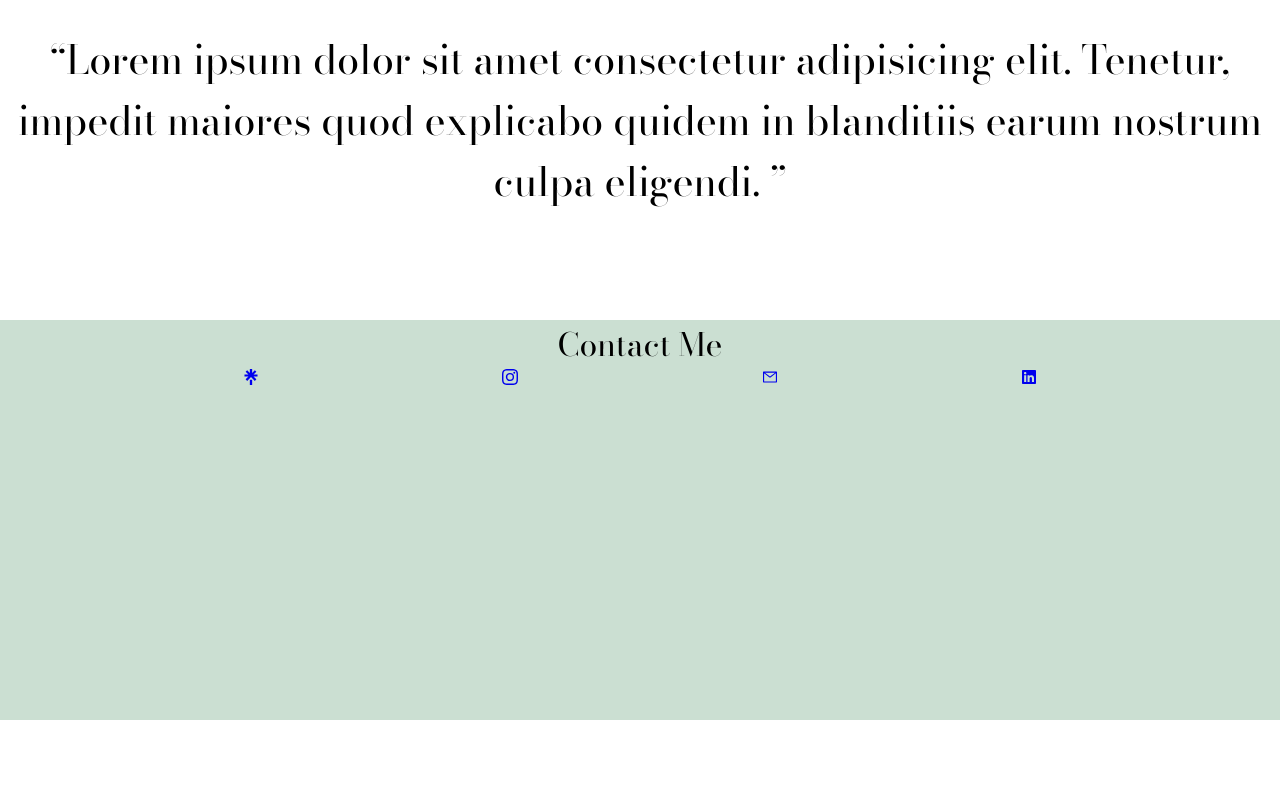
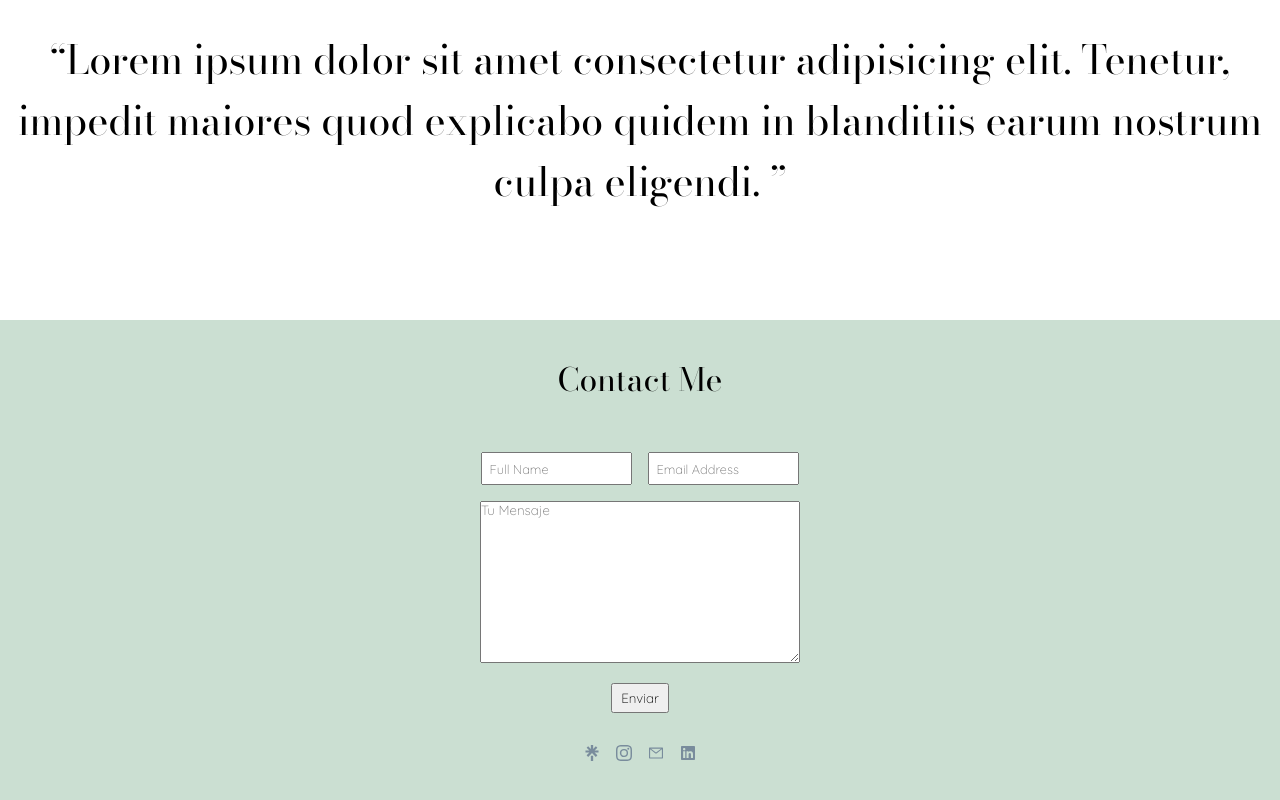
Before and after one commit to ShannonIanthe/Belen_Website_Therapy, a React (Create React App) app: page / in a window 1280 px wide. Shown: the part 1520-2320 px from the top of the page. Before the commit the page ends 2240 px from the top, so only its background shows below. Built offline with nearby package versions, Linux system fonts and the light colour scheme; a web font is replaced by a local one.

Commit message:
added form to contact component

```diff
--- a/src/Styles/main.css
+++ b/src/Styles/main.css
@@ -157,7 +157,11 @@ nav a:hover {
 
 /* CONTACT */
 .contact-me {
-  height: 50vh;
+  display: flex;
+  flex-direction: column;
+  align-items: center;
+  justify-content: center;
+  height: 60vh;
   background-color: var(--mainColor);
 }
 
@@ -170,9 +174,56 @@ nav a:hover {
   font-weight: 200;
 }
 
+form {
+  display: flex;
+  flex-direction: column;
+  align-items: center;
+  justify-content: center;
+  margin: 2rem;
+}
+
+.form-row {
+  display: flex;
+  gap: 1rem;
+  padding: 1rem;
+  border-radius: 15px;
+}
+
+input {
+  padding: .4rem;
+  font-size: .8rem;
+  font-family: var(--secondaryFont);
+}
+
+textarea {
+  font-family: var(--secondaryFont);
+  width: 20rem;
+}
+
+button {
+  font-family: var(--secondaryFont);
+  padding: .3rem .5rem;
+  margin-top: 1rem;
+}
+
 .icons {
   display: flex;
   align-items: center;
-  justify-content: space-evenly;
+  justify-content:center;
+  cursor: pointer;
+  gap: 1rem;
+}
+
+.icons > a {
+  text-decoration: none;
+  color: rgb(121, 140, 156);
+  height: 2rem 2rem;
+}
+
+.icon:hover {
+  color: blue;
+}
+
+button {
   cursor: pointer;
 }
--- a/src/components/Contact.js
+++ b/src/components/Contact.js
@@ -6,21 +6,49 @@ import { FaLinkedin } from 'react-icons/fa'
 
 function Contact() {
   return (
+
     <div className='contact-me'>
     <h1>Contact Me</h1>
 
+<form target='_blank'
+action='https://formsubmit.co/your@email.com'
+method='POST'>
+<div className='form-group'>
+<div className='form-row'>
+  <div className='col'>
+    <input type='text' name='name' className='form-control' placeholder='Full Name' required />
+  </div>
+  <div className='col'>
+  <input type='email' name='email' className='form-control' placeholder='Email Address' required />
+  </div>
+  </div>
+</div>
+<div className='form-group'>
+  <textarea placeholder='Tu Mensaje' className='form-control' name='mensaje' rows={10} columns={20} required></textarea>
+</div>
+<button type='submit' className='submit-button'>Enviar</button>
+
+</form>
+
+
+
+
+
+
     <div className='icons'>
 
-    <a href='https://linktr.ee/tejiendoredes.psintegral' target="_blank"><SiLinktree /></a>
+    <a href='https://linktr.ee/tejiendoredes.psintegral' target="_blank" className='icon'><SiLinktree /></a>
 
-    <a href='https://www.instagram.com/tejiendoredes.psintegral/?hl=en' target="_blank"><BsInstagram /></a>
+    <a href='https://www.instagram.com/tejiendoredes.psintegral/?hl=en' target="_blank" className='icon'><BsInstagram /></a>
 
-    <a href='mailto:tejiendoredes.psintegral@gmail.com' target="_blank"><AiOutlineMail /></a>
+    <a href='mailto:tejiendoredes.psintegral@gmail.com' target="_blank" className='icon'><AiOutlineMail /></a>
 
-    <a href='https://www.linkedin.com/in/maria-belen-dominguez-vazquez/' target="_blank"><FaLinkedin /></a>
+    <a href='https://www.linkedin.com/in/maria-belen-dominguez-vazquez/' target="_blank" className='icon'><FaLinkedin /></a>
     </div>
 
     </div>
+
+
   )
 }
 
```
Also changed, not shown: 2 other files (tests, documents, lock files or other folders).
